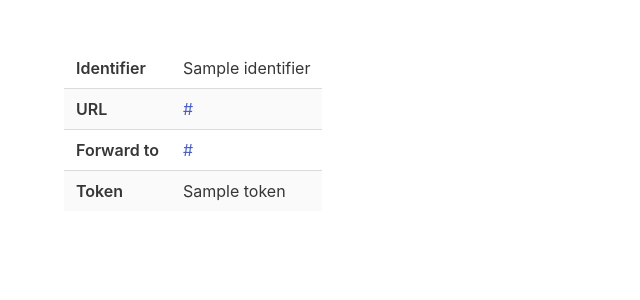
After one commit to ScilifelabDataCentre/forwarder, a Flask app: template templates/added.html in a window 1280 px wide. The commit adds this page. Shown: the top 300 px of the page, without its empty margins (0-640 px from the left). Run offline with Flask 2, Linux system fonts and the light colour scheme; the template is opened without the code that fills it: most values are stand-ins (such as "Sample title", 1, 10 or a date in 2020); parts of the project's set-up code (start-up, migrations or seed data) failed here and were passed over.

Commit message:
Make it possible to delete entries and make adding a bit nicer

```diff
--- a/app.py
+++ b/app.py
@@ -47,22 +47,30 @@ def update_entry():
         if 'token' in args and 'identifier' in args and 'new_url' in args:
             entry = sql.get_entry(flask.g.dbconn, args['identifier'])
             if entry:
-                logging.error(f'Entry: {entry}')
-                logging.error(f'Args: {args}')
                 if entry['token'] == args['token'] or args['token'] == ADMIN_TOKEN:
-                    sql.update_url(flask.g.dbconn, args['identifier'], args['new_url'])
-                    return flask.Response('200: Entry updated successfully', status=200)
+                    if args['new_url']:
+                        sql.update_url(flask.g.dbconn, args['identifier'], args['new_url'])
+                        return flask.Response('200: Entry updated successfully', status=200)
+                    else:
+                        sql.delete_url(flask.g.dbconn, args['identifier'])
+                        return flask.Response('200: Entry deleted successfully', status=200)
                 else:
                     return flask.Response('400: Bad input', status=400)
             else:
                 if args['token'] == ADMIN_TOKEN:
+                    if not args['new_url']:
+                        return flask.Response('400: Bad input', status=400)
                     try:
                         new_token = sql.add_url(flask.g.dbconn, args['identifier'], args['new_url'])
                     except sqlite3.IntegrityError:
-                        return flask.response('Identifier already exists', status=400)
-                    return flask.jsonify({'identifier': args['identifier'],
-                                          'forward_to': args['new_url'],
-                                          'token': new_token})
+                        return flask.response('400: Identifier already exists', status=400)
+                    return flask.render_template('added.html',
+                                                 identifier=args['identifier'],
+                                                 stable_url=flask.url_for('forward',
+                                                                          _external=True,
+                                                                          identifier=args['identifier']),
+                                                 forward_url=args['new_url'],
+                                                 token=new_token)
                 else:
                     return flask.Response('400: Bad input', status=400)
     return flask.Response('400: Token is required', status=400)
@@ -73,4 +81,4 @@ def forward(identifier: str):
     url = sql.get_url(flask.g.dbconn, identifier)
     if not url:
         return flask.Response(status=404)
-    return flask.redirect(url)
+    return flask.redirect(url, code=307)
--- a/sql.py
+++ b/sql.py
@@ -4,6 +4,12 @@ def init(dbconn):
     cursor = dbconn.cursor()
     cursor.execute('CREATE TABLE url_entries '
                    '(identifier TEXT PRIMARY KEY, forward_to TEXT, update_token TEXT)')
+
+
+def delete_url(dbconn, identifier: str):
+    cursor = dbconn.cursor()
+    cursor.execute('DELETE FROM url_entries WHERE identifier = ?', (identifier,))
+    dbconn.commit()
 
 
 def update_url(dbconn, identifier: str, new_url: str):
--- /dev/null
+++ b/templates/added.html
@@ -0,0 +1,12 @@
+{% extends 'base.html' %}
+{% block content %}
+<table class="table is-striped">
+  <tbody>
+    <tr><td><span class="has-text-weight-semibold">Identifier</span></td><td>{{ identifier }}</td></tr>
+    <tr><td><span class="has-text-weight-semibold">URL</span></td><td><a href="{{ stable_url }}">{{ stable_url }}</a></td></tr>
+    <tr><td><span class="has-text-weight-semibold">Forward to</span></td><td><a href="{{ forward_url }}">{{ forward_url }}</a></td></tr>
+    <tr><td><span class="has-text-weight-semibold">Token</span></td><td>{{ token }}</td></tr>
+  </tbody>
+</table>
+
+{% endblock %}
--- a/templates/update.html
+++ b/templates/update.html
@@ -34,7 +34,7 @@
     <div class="field-body">
       <div class="field">
         <p class="control">
-          <input class="input is-rounded" type="url" name="new_url" id="new_url" required>
+          <input class="input is-rounded" type="url" name="new_url" id="new_url">
         </p>
       </div>
     </div>
```
